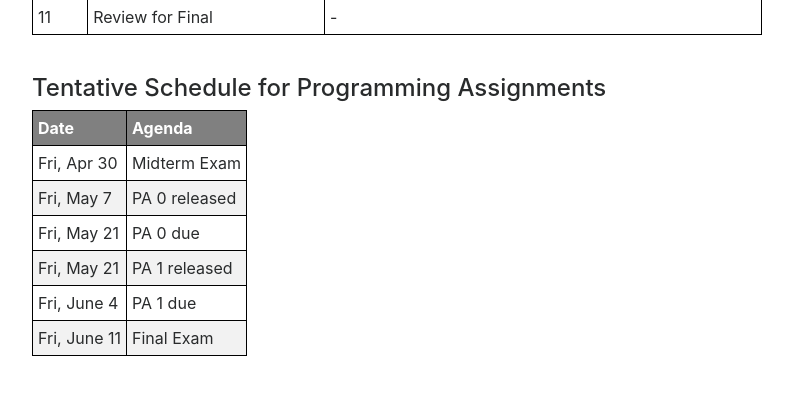
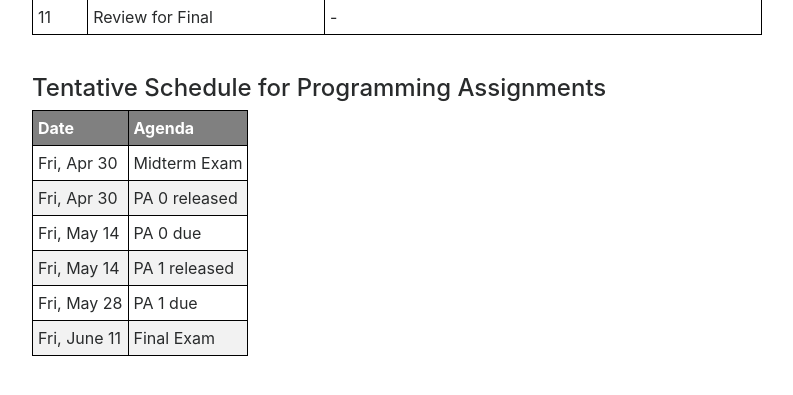
Before and after one commit to albuyeh/dsc102-spring-2021, a Jekyll site: the page built from docs/index.md, in a window 1280 px wide and 900 px high, scrolled down 3876 px. Shown: the part 384-779 px from the top of the window, without its empty margins (243-1036 px from the left). Built offline with Jekyll 4.4.1, drawn with Linux system fonts in a browser that asks for light colours; nearby versions of some CDN libraries.

Commit message:
moving PA dates

```diff
--- a/docs/index.md
+++ b/docs/index.md
@@ -181,8 +181,8 @@ Cumulative Final Exam: Friday, 06/11, 11:30am-2:30pm
 |Date|Agenda|
 |--|--|
 |Fri, Apr 30|Midterm Exam|
-|Fri, May 7|PA 0 released|
-|Fri, May 21|PA 0 due|
-|Fri, May 21|PA 1 released|
-|Fri, June 4|PA 1 due|
+|Fri, Apr 30|PA 0 released|
+|Fri, May 14|PA 0 due|
+|Fri, May 14|PA 1 released|
+|Fri, May 28|PA 1 due|
 |Fri, June 11|Final Exam|
```
